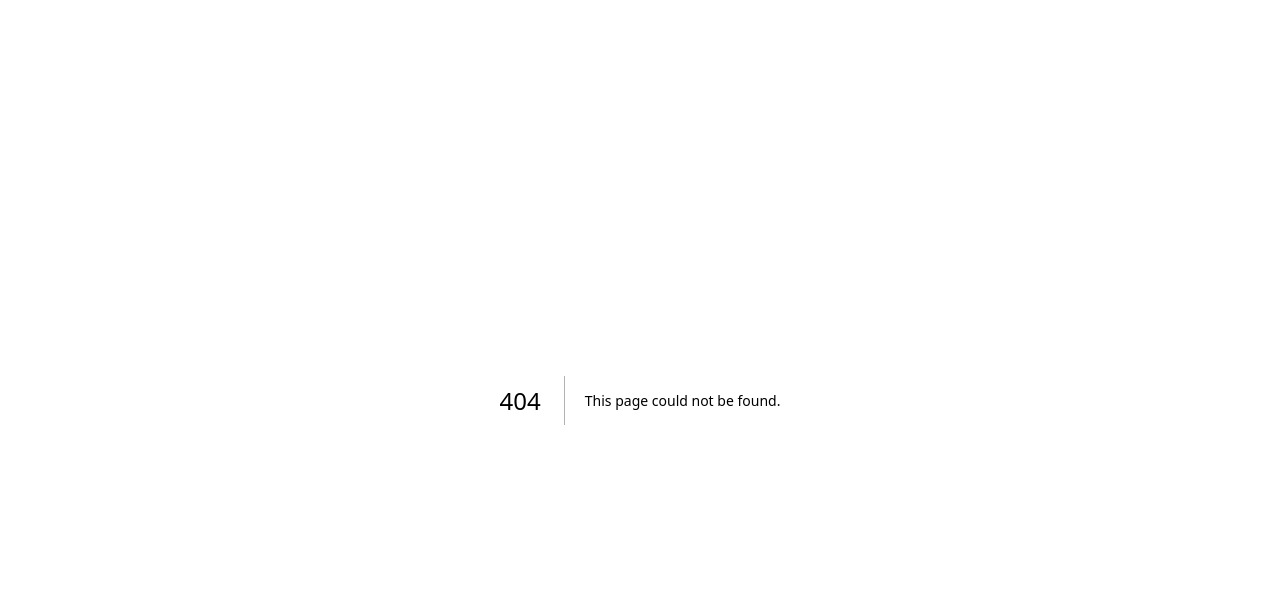
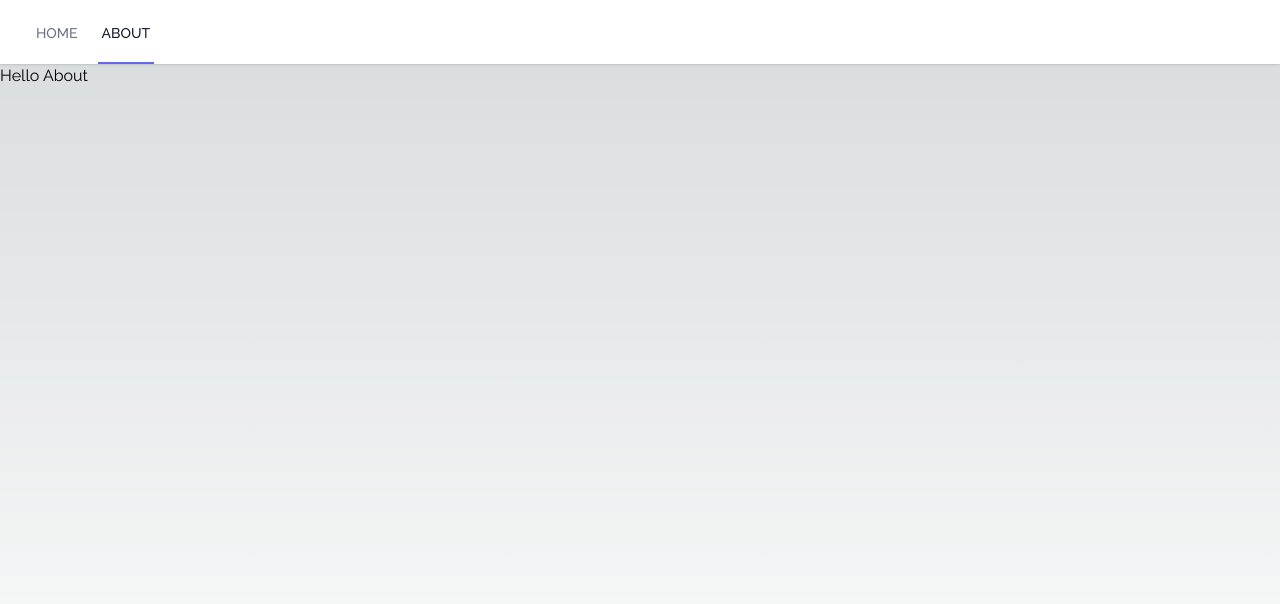
Before and after one commit to regardscitoyens/nosdeputes-front, a Next.js app: page /about in a window 1280 px wide. Before the commit this address had no page. Shown: the top 604 px of the page. Built offline with nearby package versions, Linux system fonts and the light colour scheme.

Commit message:
feat(NavBar)

```diff
--- /dev/null
+++ b/app/about/page.tsx
@@ -0,0 +1,5 @@
+import { Layout } from "../components/Layout";
+
+export default function About() {
+  return <Layout>Hello About</Layout>;
+}
--- /dev/null
+++ b/app/components/Layout.tsx
@@ -0,0 +1,18 @@
+import { NavBar, NavigationItem } from "./NavBar";
+
+const navigation: NavigationItem[] = [
+  { name: "Home", href: "/" },
+  { name: "About", href: "/about" },
+  // ... more items
+];
+
+export { Layout };
+
+function Layout({ children }: { children: React.ReactNode }) {
+  return (
+    <main className="flex min-h-screen flex-col">
+      <NavBar navigation={navigation} />
+      {children}
+    </main>
+  );
+}
--- /dev/null
+++ b/app/components/NavBar.tsx
@@ -0,0 +1,44 @@
+"use client";
+
+// app/components/NavBar.client.tsx
+import { usePathname } from "next/navigation"; // This is hypothetical, replace with the appropriate import
+import Link from "next/link";
+
+export interface NavigationItem {
+  name: string;
+  href: string;
+}
+
+interface NavBarProps {
+  navigation: NavigationItem[];
+}
+
+export function NavBar({ navigation }: NavBarProps): JSX.Element {
+  const pathname = usePathname();
+
+  return (
+    <nav className="bg-white shadow h-15">
+      <div className="max-w-7xl mx-auto px-4 sm:px-6 lg:px-8">
+        <div className="flex justify-between h-16">
+          <div className="flex">
+            <div className="flex space-x-4">
+              {navigation.map((item) => (
+                <Link
+                  key={item.name}
+                  href={item.href}
+                  className={`inline-flex items-center px-1 pt-1 border-b-2 text-sm font-medium uppercase ${
+                    pathname === item.href
+                      ? "border-indigo-500 text-gray-900"
+                      : "border-transparent text-gray-500 hover:border-gray-300 hover:text-gray-700"
+                  }`}
+                >
+                  {item.name}
+                </Link>
+              ))}
+            </div>
+          </div>
+        </div>
+      </div>
+    </nav>
+  );
+}
--- a/app/globals.css
+++ b/app/globals.css
@@ -6,14 +6,6 @@
   --foreground-rgb: 0, 0, 0;
   --background-start-rgb: 214, 219, 220;
   --background-end-rgb: 255, 255, 255;
-}
-
-@media (prefers-color-scheme: dark) {
-  :root {
-    --foreground-rgb: 255, 255, 255;
-    --background-start-rgb: 0, 0, 0;
-    --background-end-rgb: 0, 0, 0;
-  }
 }
 
 body {
--- a/app/layout.tsx
+++ b/app/layout.tsx
@@ -1,22 +1,22 @@
-import type { Metadata } from 'next'
-import { Inter } from 'next/font/google'
-import './globals.css'
+import type { Metadata } from "next";
+import { Raleway } from "next/font/google";
+import "./globals.css";
 
-const inter = Inter({ subsets: ['latin'] })
+const inter = Raleway({ subsets: ["latin"] });
 
 export const metadata: Metadata = {
-  title: 'Create Next App',
-  description: 'Generated by create next app',
-}
+  title: "Create Next App",
+  description: "Generated by create next app",
+};
 
 export default function RootLayout({
   children,
 }: {
-  children: React.ReactNode
+  children?: React.ReactNode;
 }) {
   return (
     <html lang="en">
       <body className={inter.className}>{children}</body>
     </html>
-  )
+  );
 }
--- a/app/page.tsx
+++ b/app/page.tsx
@@ -1,90 +1,5 @@
-import Image from "next/image";
+import { Layout } from "./components/Layout";
 
 export default function Home() {
-  return (
-    <main className="flex min-h-screen flex-col items-center justify-between p-24">
-      <div className="z-10 max-w-5xl w-full items-center justify-between font-mono text-sm lg:flex">
-        <p className="fixed left-0 top-0 flex w-full justify-center border-b border-gray-300 bg-gradient-to-b from-zinc-200 pb-6 pt-8 backdrop-blur-2xl dark:border-neutral-800 dark:bg-zinc-800/30 dark:from-inherit lg:static lg:w-auto  lg:rounded-xl lg:border lg:bg-gray-200 lg:p-4 lg:dark:bg-zinc-800/30">
-          Get started by editing&nbsp;
-          <code className="font-mono font-bold">app/page.tsx</code>
-        </p>
-      </div>
-
-      <div className="relative flex place-items-center before:absolute before:h-[300px] before:w-[480px] before:-translate-x-1/2 before:rounded-full before:bg-gradient-radial before:from-white before:to-transparent before:blur-2xl before:content-[''] after:absolute after:-z-20 after:h-[180px] after:w-[240px] after:translate-x-1/3 after:bg-gradient-conic after:from-sky-200 after:via-blue-200 after:blur-2xl after:content-[''] before:dark:bg-gradient-to-br before:dark:from-transparent before:dark:to-blue-700 before:dark:opacity-10 after:dark:from-sky-900 after:dark:via-[#0141ff] after:dark:opacity-40 before:lg:h-[360px] z-[-1]">
-        <div className="fixed bottom-0 left-0 flex h-48 w-full items-end justify-center bg-gradient-to-t from-white via-white dark:from-black dark:via-black lg:static lg:h-auto lg:w-auto lg:bg-none">
-          Hello NosDeputés Front!
-        </div>
-      </div>
-
-      <div className="mb-32 grid text-center lg:max-w-5xl lg:w-full lg:mb-0 lg:grid-cols-4 lg:text-left">
-        <a
-          href="https://nextjs.org/docs?utm_source=create-next-app&utm_medium=appdir-template&utm_campaign=create-next-app"
-          className="group rounded-lg border border-transparent px-5 py-4 transition-colors hover:border-gray-300 hover:bg-gray-100 hover:dark:border-neutral-700 hover:dark:bg-neutral-800/30"
-          target="_blank"
-          rel="noopener noreferrer"
-        >
-          <h2 className={`mb-3 text-2xl font-semibold`}>
-            Docs{" "}
-            <span className="inline-block transition-transform group-hover:translate-x-1 motion-reduce:transform-none">
-              -&gt;
-            </span>
-          </h2>
-          <p className={`m-0 max-w-[30ch] text-sm opacity-50`}>
-            Find in-depth information about Next.js features and API.
-          </p>
-        </a>
-
-        <a
-          href="https://nextjs.org/learn?utm_source=create-next-app&utm_medium=appdir-template-tw&utm_campaign=create-next-app"
-          className="group rounded-lg border border-transparent px-5 py-4 transition-colors hover:border-gray-300 hover:bg-gray-100 hover:dark:border-neutral-700 hover:dark:bg-neutral-800/30"
-          target="_blank"
-          rel="noopener noreferrer"
-        >
-          <h2 className={`mb-3 text-2xl font-semibold`}>
-            Learn{" "}
-            <span className="inline-block transition-transform group-hover:translate-x-1 motion-reduce:transform-none">
-              -&gt;
-            </span>
-          </h2>
-          <p className={`m-0 max-w-[30ch] text-sm opacity-50`}>
-            Learn about Next.js in an interactive course with&nbsp;quizzes!
-          </p>
-        </a>
-
-        <a
-          href="https://vercel.com/templates?framework=next.js&utm_source=create-next-app&utm_medium=appdir-template&utm_campaign=create-next-app"
-          className="group rounded-lg border border-transparent px-5 py-4 transition-colors hover:border-gray-300 hover:bg-gray-100 hover:dark:border-neutral-700 hover:dark:bg-neutral-800/30"
-          target="_blank"
-          rel="noopener noreferrer"
-        >
-          <h2 className={`mb-3 text-2xl font-semibold`}>
-            Templates{" "}
-            <span className="inline-block transition-transform group-hover:translate-x-1 motion-reduce:transform-none">
-              -&gt;
-            </span>
-          </h2>
-          <p className={`m-0 max-w-[30ch] text-sm opacity-50`}>
-            Explore the Next.js 13 playground.
-          </p>
-        </a>
-
-        <a
-          href="https://vercel.com/new?utm_source=create-next-app&utm_medium=appdir-template&utm_campaign=create-next-app"
-          className="group rounded-lg border border-transparent px-5 py-4 transition-colors hover:border-gray-300 hover:bg-gray-100 hover:dark:border-neutral-700 hover:dark:bg-neutral-800/30"
-          target="_blank"
-          rel="noopener noreferrer"
-        >
-          <h2 className={`mb-3 text-2xl font-semibold`}>
-            Deploy{" "}
-            <span className="inline-block transition-transform group-hover:translate-x-1 motion-reduce:transform-none">
-              -&gt;
-            </span>
-          </h2>
-          <p className={`m-0 max-w-[30ch] text-sm opacity-50`}>
-            Instantly deploy your Next.js site to a shareable URL with Vercel.
-          </p>
-        </a>
-      </div>
-    </main>
-  );
+  return <Layout>Hello Home!</Layout>;
 }
```
